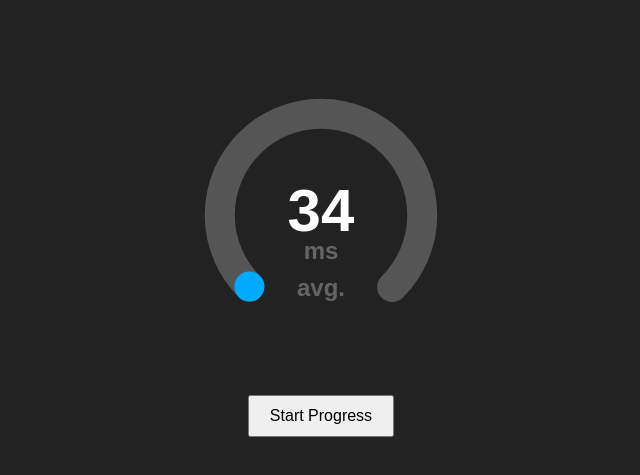
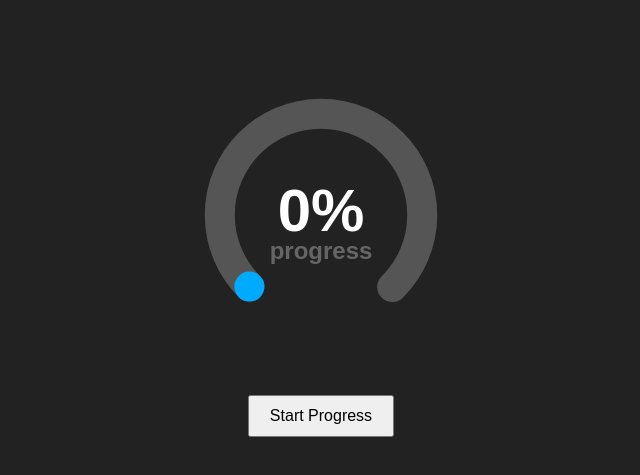
Before and after one commit to kscardinal/web-speed-test, a website: page includes/loading_test.html in a window 1280 px wide. Shown: the part 157-632 px from the top of the page, without its empty margins (319-959 px from the left). Drawn offline with Linux system fonts and the light colour scheme.

Commit message:
workling on smooth animations

```diff
--- a/includes/loading_test.html
+++ b/includes/loading_test.html
@@ -99,9 +99,8 @@
   <circle class="background" cx="100" cy="100" r="67.5"/>
   <!-- Blue progress arc -->
   <circle class="progress" cx="100" cy="100" r="67.5"/>
-  <text x="100" y="100" id="ping-text">34</text>
-  <text x="100" y="125" id="ping-ms-text">ms</text>
-  <text x="100" y="150" id="ping-average-text">avg.</text>
+  <text x="100" y="100" id="ping-text">0%</text>
+  <text x="100" y="125" id="ping-ms-text">progress</text>
 </svg>
 
 <button id="start">Start Progress</button>
```
Also changed, not shown: includes/pingTest.html (+2 -1 lines).
